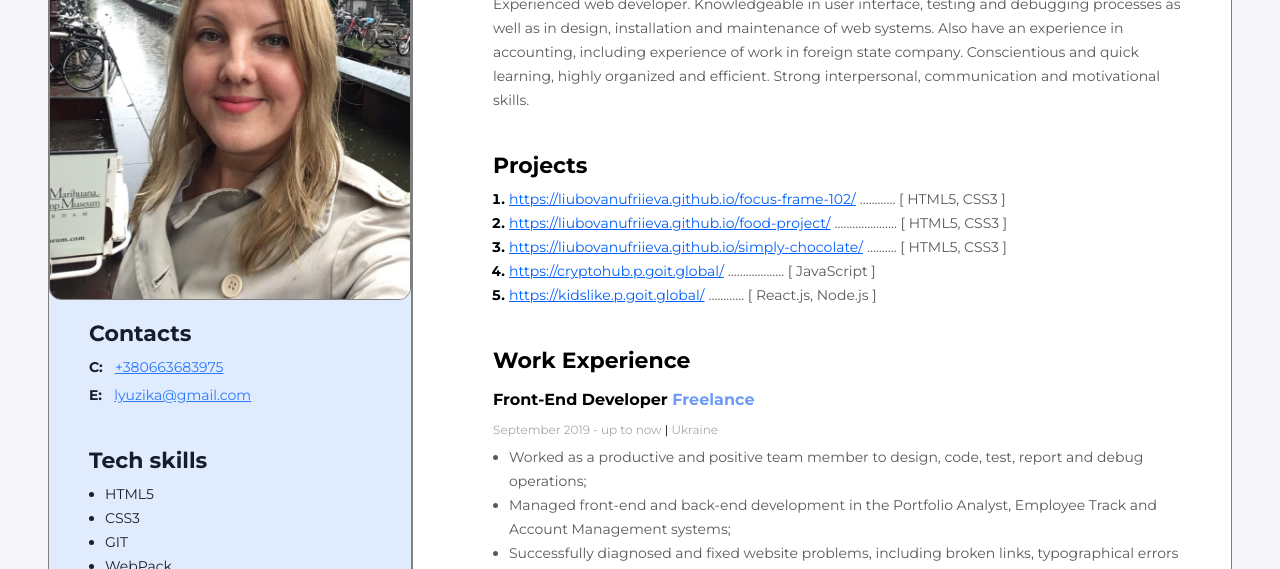
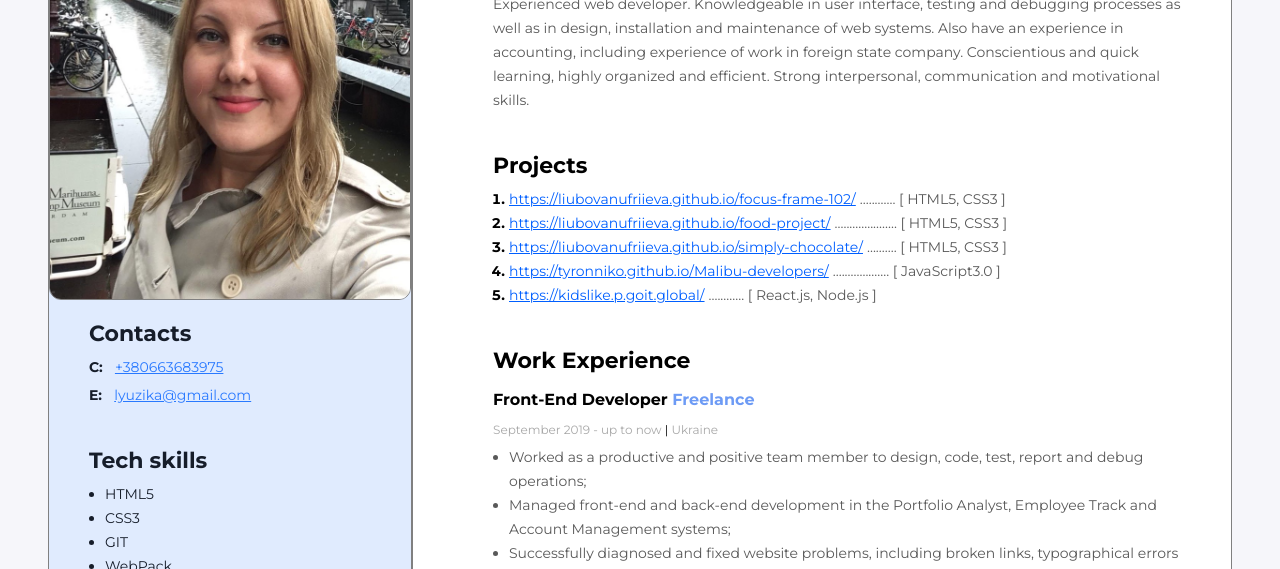
Before and after one commit to LiubovAnufriieva/RESUME-, a website built with Vite: page src/index.html in a window 1280 px wide. Shown: the part 231-800 px from the top of the page. Built offline with nearby package versions, Linux system fonts and the light colour scheme.

Commit message:
js team project site add

```diff
--- a/src/index.html
+++ b/src/index.html
@@ -63,10 +63,10 @@
           </li>
 
           <li class="my-project-item">
-            <a class="my-project-item-link" href="https://cryptohub.p.goit.global/"
-              target="_blank">https://cryptohub.p.goit.global/</a>
+            <a class="my-project-item-link" href="https://tyronniko.github.io/Malibu-developers"
+              target="_blank">https://tyronniko.github.io/Malibu-developers/</a>
             <span class="my-project-item-tech">
-              ................... [ JavaScript ]
+              ................... [ JavaScript3.0 ]
             </span>
           </li>
           <li class="my-project-item">
```
